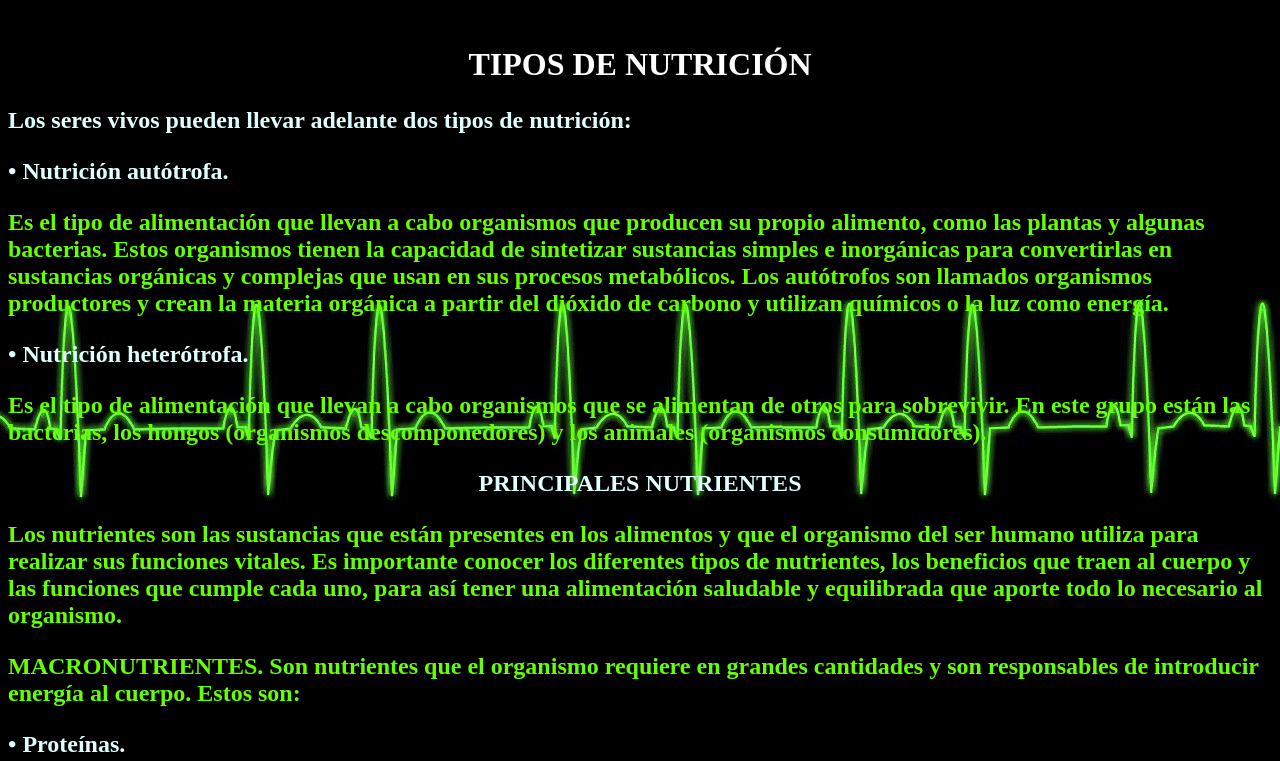
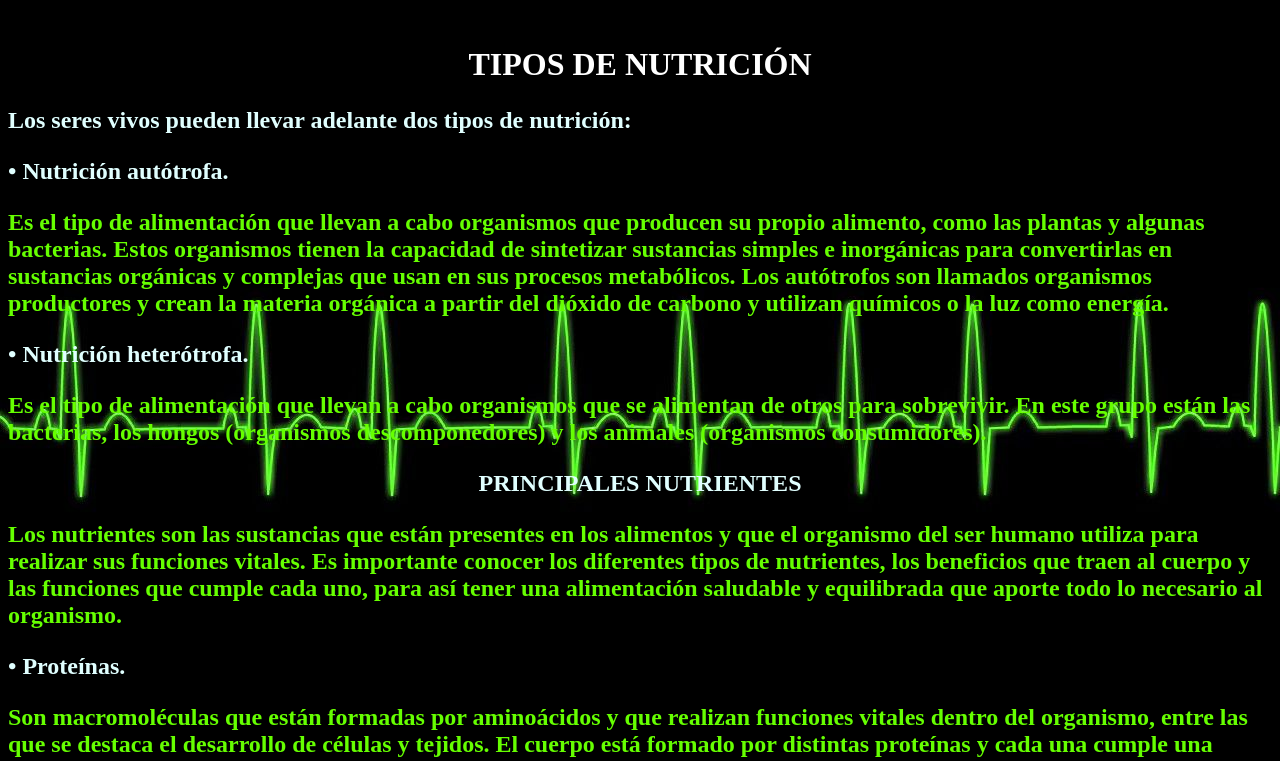
Before and after one commit to EunJiMin/Nutricion-humana.github.io, a plain HTML site: page TIPOS DE NUTRICION.html in a window 1280 px wide. Shown: the top 761 px of the page. Drawn offline with Linux system fonts and the light colour scheme.

Commit message:
Update TIPOS DE NUTRICION.html

```diff
--- a/TIPOS DE NUTRICION.html
+++ b/TIPOS DE NUTRICION.html
@@ -60,16 +60,6 @@
 
                             Los nutrientes son las sustancias que están presentes en los alimentos y que el organismo del ser humano utiliza para realizar sus funciones vitales.
                             Es importante conocer los diferentes tipos de nutrientes, los beneficios que traen al cuerpo y las funciones que cumple cada uno, para así tener una alimentación saludable y equilibrada que aporte todo lo necesario al organismo.
-
-                        </p>
-                    </font>
-
-                    <font color="66FF00">
-                        <p>
-
-                            MACRONUTRIENTES.
-                            Son nutrientes que el organismo requiere en grandes cantidades y son responsables de introducir energía al cuerpo.
-                            Estos son:
 
                         </p>
                     </font>
```
